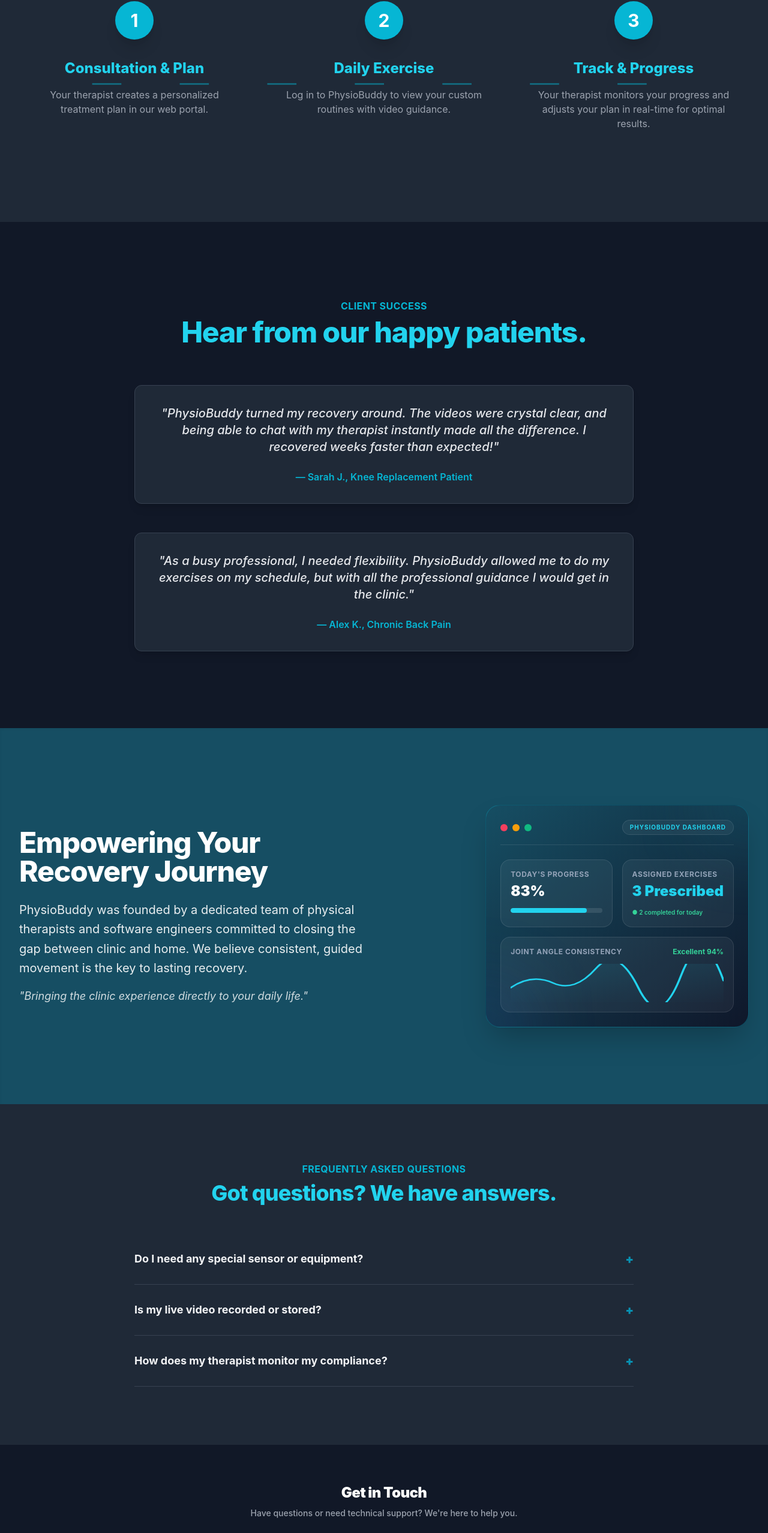
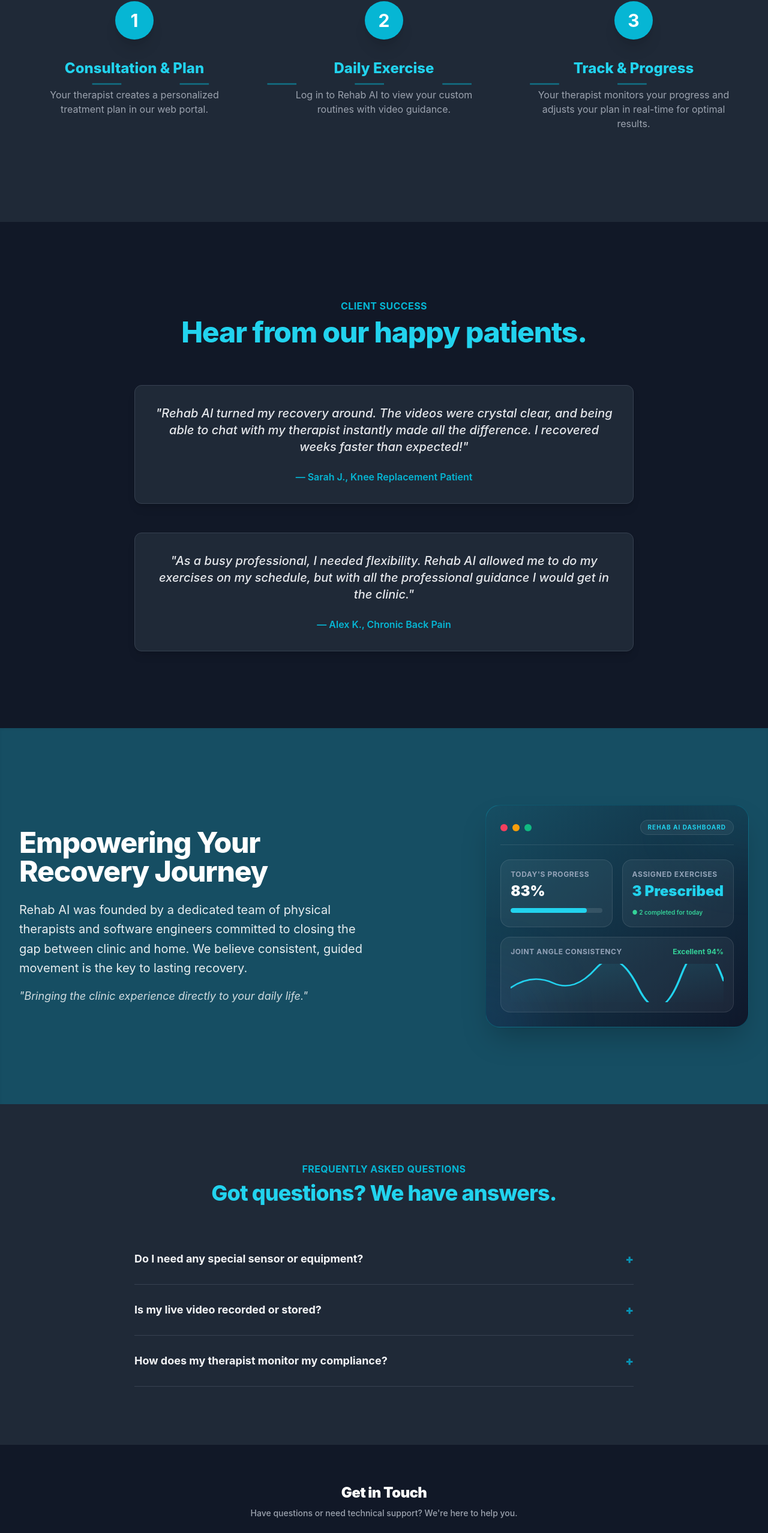
Before and after one commit to rohanthoday7/rehab_ai, a React (Vite) app in the folder frontend/: page / in a window 1280 px wide. Shown: the part 1806-4362 px from the top of the page at 60% size. Built offline with nearby package versions, Linux system fonts and the light colour scheme.

Commit message:
Rebrand frontend/src/pages/Landingpage.jsx to Rehab AI

```diff
--- a/frontend/src/pages/Landingpage.jsx
+++ b/frontend/src/pages/Landingpage.jsx
@@ -44,7 +44,7 @@
                 <span className="w-3 h-3 rounded-full bg-emerald-500" />
             </div>
             <div className="px-3 py-1 bg-white/5 border border-white/10 rounded-full text-[10px] text-cyan-400 font-bold uppercase tracking-widest">
-                PhysioBuddy Dashboard
+                Rehab AI Dashboard
             </div>
         </div>
 
@@ -142,17 +142,17 @@
                         {/* Logo */}
                         {/* Logo */}
                     <div className="flex-shrink-0">
-                        <a href="/" aria-label="PhysioBuddy Home" className="flex items-center">
+                        <a href="/" aria-label="Rehab AI Home" className="flex items-center">
                             {/* Light Mode Logo */}
                             <img
                                 src={pb}
-                                alt="PhysioBuddy Logo"
+                                alt="Rehab AI Logo"
                                 className="h-14 md:h-14 transition duration-500 dark:hidden"
                             />
                             {/* Dark Mode Logo */}
                             <img
                                 src={pb}
-                                alt="PhysioBuddy Logo (Dark Mode)"
+                                alt="Rehab AI Logo (Dark Mode)"
                                 className="h-14 md:h-14 transition duration-500 hidden dark:block"
                             />
                         </a>
@@ -330,7 +330,7 @@
                                     </div>
                                     <h3 className="mt-8 text-2xl font-extrabold text-cyan-900 dark:text-cyan-400">Daily Exercise</h3>
                                     <p className="mt-4 text-gray-600 dark:text-gray-400">
-                                        Log in to PhysioBuddy to view your custom routines with video guidance.
+                                        Log in to Rehab AI to view your custom routines with video guidance.
                                     </p>
                                 </div>
 
@@ -363,7 +363,7 @@
                             {/* Testimonial 1 */}
                             <div className="bg-white dark:bg-gray-800 p-8 rounded-xl shadow-lg border border-gray-100 dark:border-gray-700">
                                 <blockquote className="text-xl italic font-medium text-gray-800 dark:text-gray-200">
-                                    "PhysioBuddy turned my recovery around. The videos were crystal clear, and being able to chat with my therapist instantly made all the difference. I recovered weeks faster than expected!"
+                                    "Rehab AI turned my recovery around. The videos were crystal clear, and being able to chat with my therapist instantly made all the difference. I recovered weeks faster than expected!"
                                 </blockquote>
                                 <div className="mt-6 font-semibold text-cyan-700 dark:text-cyan-500">
                                     — Sarah J., Knee Replacement Patient
@@ -373,7 +373,7 @@
                             {/* Testimonial 2 */}
                             <div className="bg-white dark:bg-gray-800 p-8 rounded-xl shadow-lg border border-gray-100 dark:border-gray-700">
                                 <blockquote className="text-xl italic font-medium text-gray-800 dark:text-gray-200">
-                                    "As a busy professional, I needed flexibility. PhysioBuddy allowed me to do my exercises on my schedule, but with all the professional guidance I would get in the clinic."
+                                    "As a busy professional, I needed flexibility. Rehab AI allowed me to do my exercises on my schedule, but with all the professional guidance I would get in the clinic."
                                 </blockquote>
                                 <div className="mt-6 font-semibold text-cyan-700 dark:text-cyan-500">
                                     — Alex K., Chronic Back Pain
@@ -393,7 +393,7 @@
                                     Empowering Your Recovery Journey
                                 </h2>
                                 <p className="mt-6 text-xl opacity-90 leading-relaxed">
-                                    PhysioBuddy was founded by a dedicated team of physical therapists and software engineers committed to closing the gap between clinic and home. We believe consistent, guided movement is the key to lasting recovery.
+                                    Rehab AI was founded by a dedicated team of physical therapists and software engineers committed to closing the gap between clinic and home. We believe consistent, guided movement is the key to lasting recovery.
                                 </p>
                                 <p className="mt-4 text-lg opacity-80 italic">
                                     "Bringing the clinic experience directly to your daily life."
@@ -463,7 +463,7 @@
                         <div className="flex flex-col sm:flex-row justify-center gap-6 text-sm font-bold text-cyan-800 dark:text-cyan-400">
                             <span>📞 +1 (800) 123-4567</span>
                             <span className="hidden sm:inline">|</span>
-                            <span>✉️ support@physiobuddy.com</span>
+                            <span>✉️ support@Rehab AI.com</span>
                             <span className="hidden sm:inline">|</span>
                             <span>📍 Mumbai, India</span>
                         </div>
@@ -476,7 +476,7 @@
                         Ready to take control of your health?
                     </h2>
                     <p className="mt-4 text-xl text-gray-600 dark:text-gray-300 transition-colors duration-500">
-                        Join hundreds of patients finding better results with PhysioBuddy.
+                        Join hundreds of patients finding better results with Rehab AI.
                     </p>
                     <button
                         onClick={() => handleNavigation('/login')}
@@ -490,7 +490,7 @@
             {/* 8. Footer */}
             <footer className="bg-gray-800 dark:bg-gray-950 text-white py-10 transition-colors duration-500">
                 <div className="max-w-7xl mx-auto px-4 sm:px-6 lg:px-8 text-center text-sm">
-                    <p>&copy; {new Date().getFullYear()} PhysioBuddy. All rights reserved.</p>
+                    <p>&copy; {new Date().getFullYear()} Rehab AI. All rights reserved.</p>
                     <div className="mt-4 space-x-4">
                         <a href="#" className="hover:text-cyan-400 transition">Privacy Policy</a>
                         <a href="#" className="hover:text-cyan-400 transition">Terms of Service</a>
```
